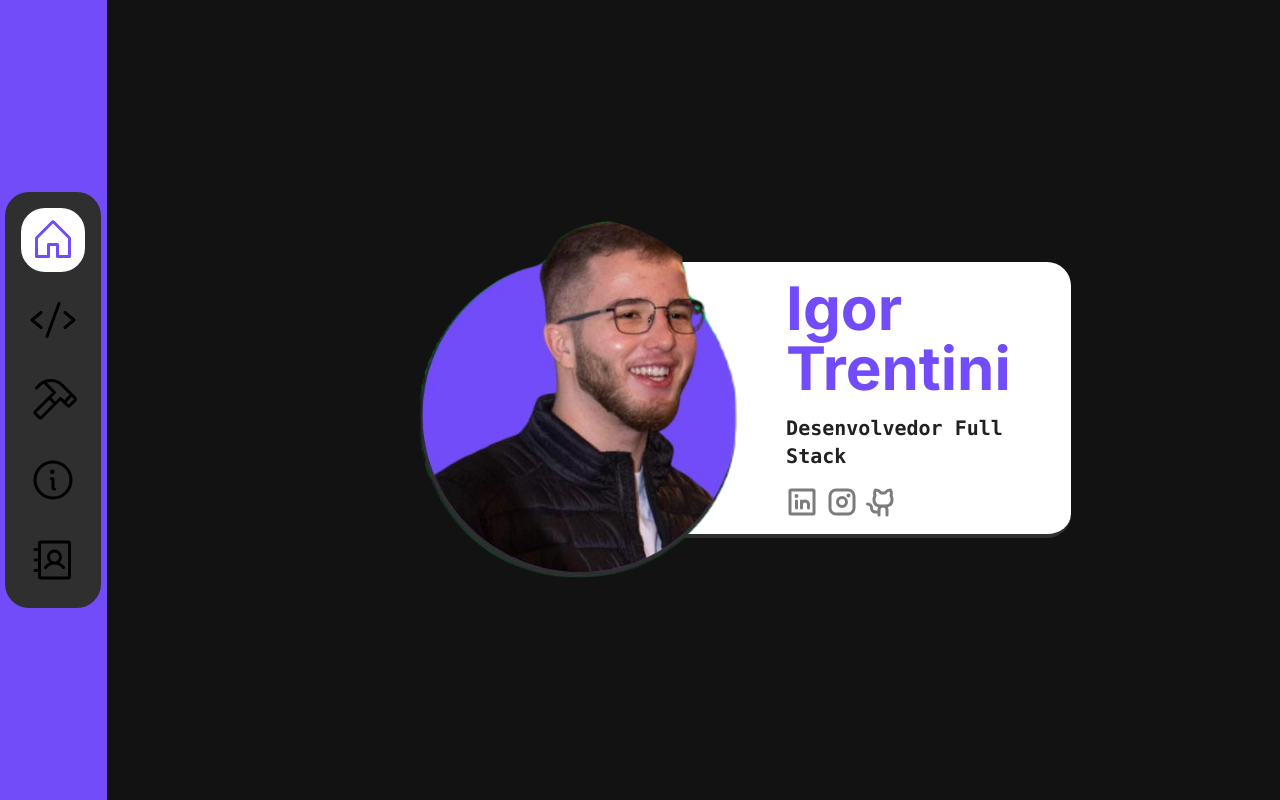
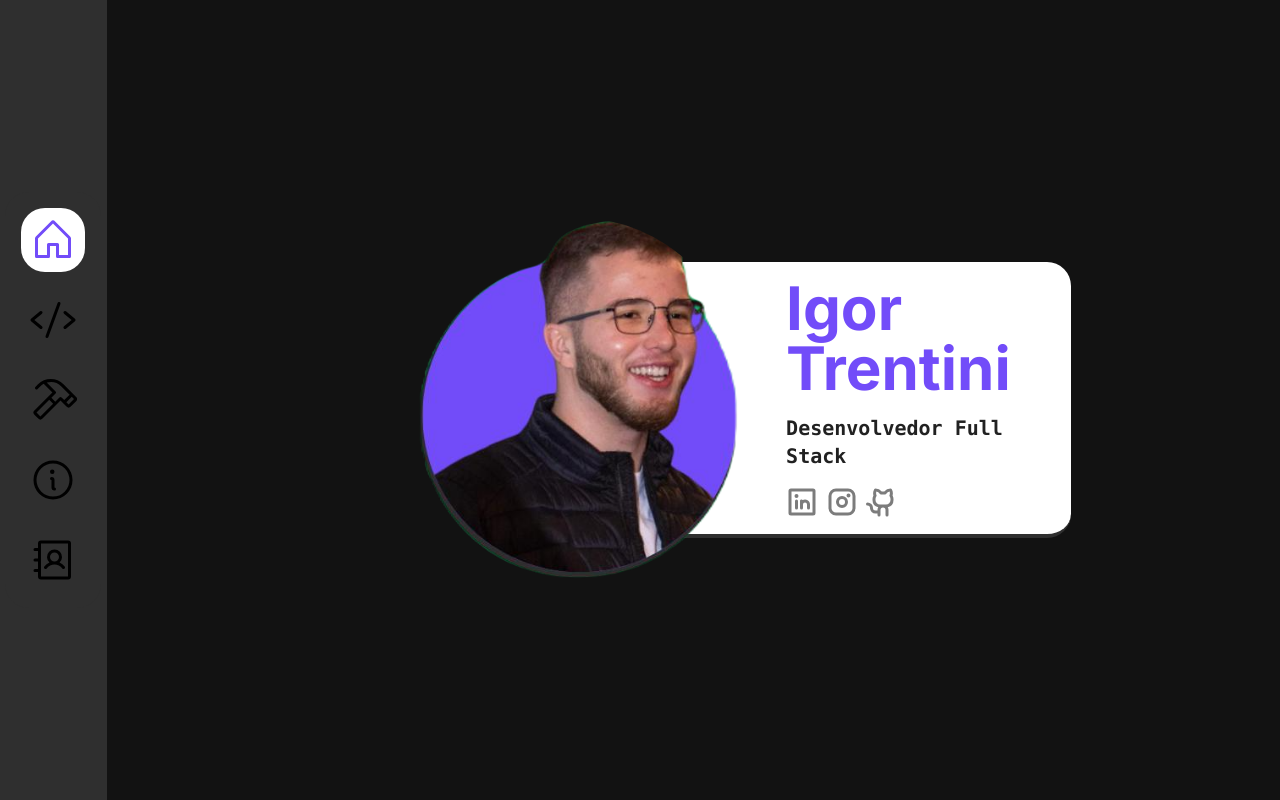
Before and after one commit to o-igor-trentini/portfolio-v1, a Next.js app: page / in a window 1280 px wide. Shown: the top 800 px of the page. Built offline with nearby package versions, Linux system fonts and the light colour scheme.

Commit message:
refactor: Alterado background do menu

```diff
--- a/src/app/page.tsx
+++ b/src/app/page.tsx
@@ -37,7 +37,7 @@ const Page: NextPage = (): ReactElement => {
 
     return (
         <main className="flex flex-col xl:grid xl:grid-flow-row xl:grid-cols-12">
-            <div className="h-auto xl:col-span-1 flex flex-col items-center bg-primary invisible xl:visible">
+            <div className="h-auto xl:col-span-1 flex flex-col items-center bg-fourth invisible xl:visible">
                 <Menu />
             </div>
 
```
